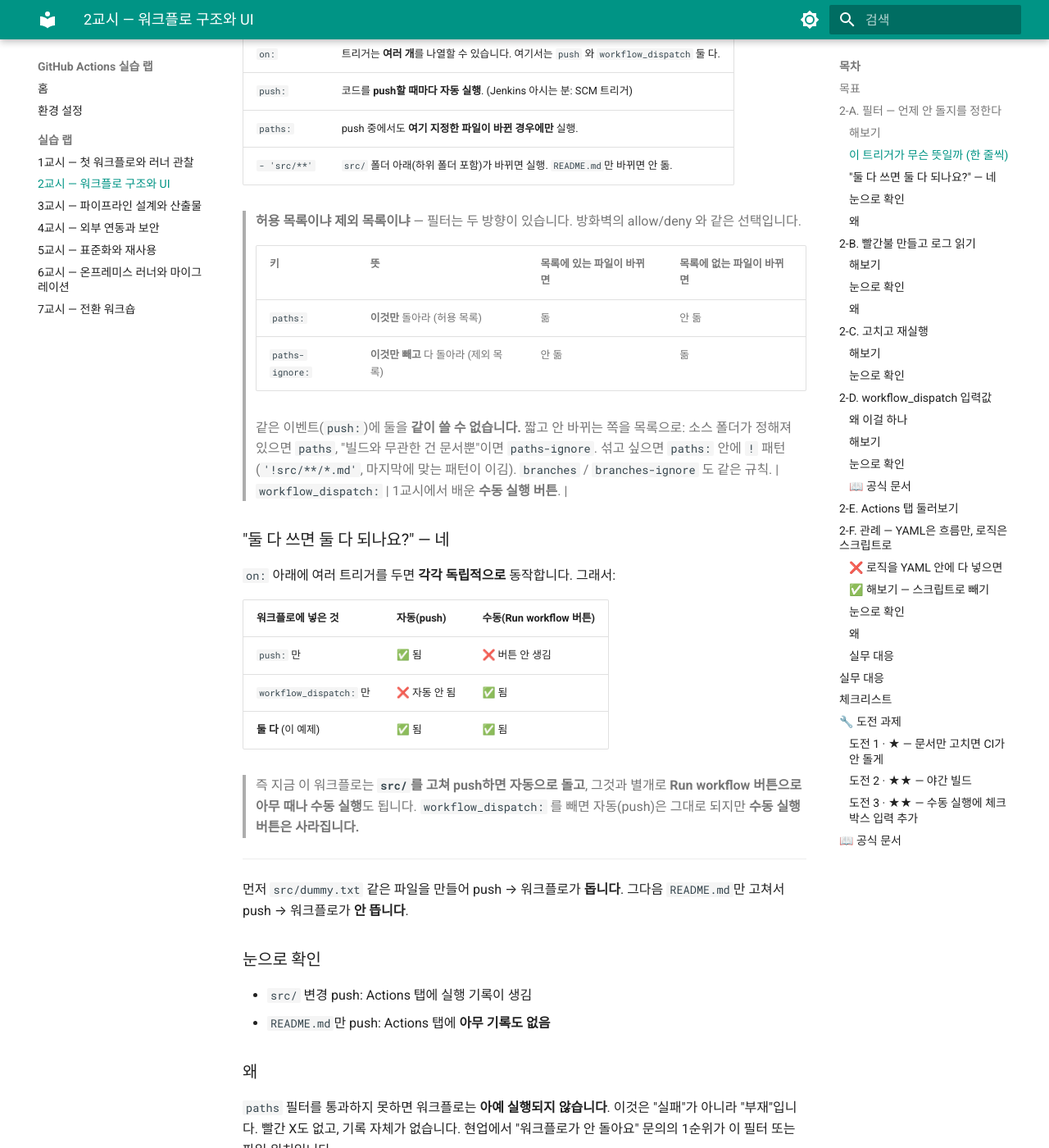
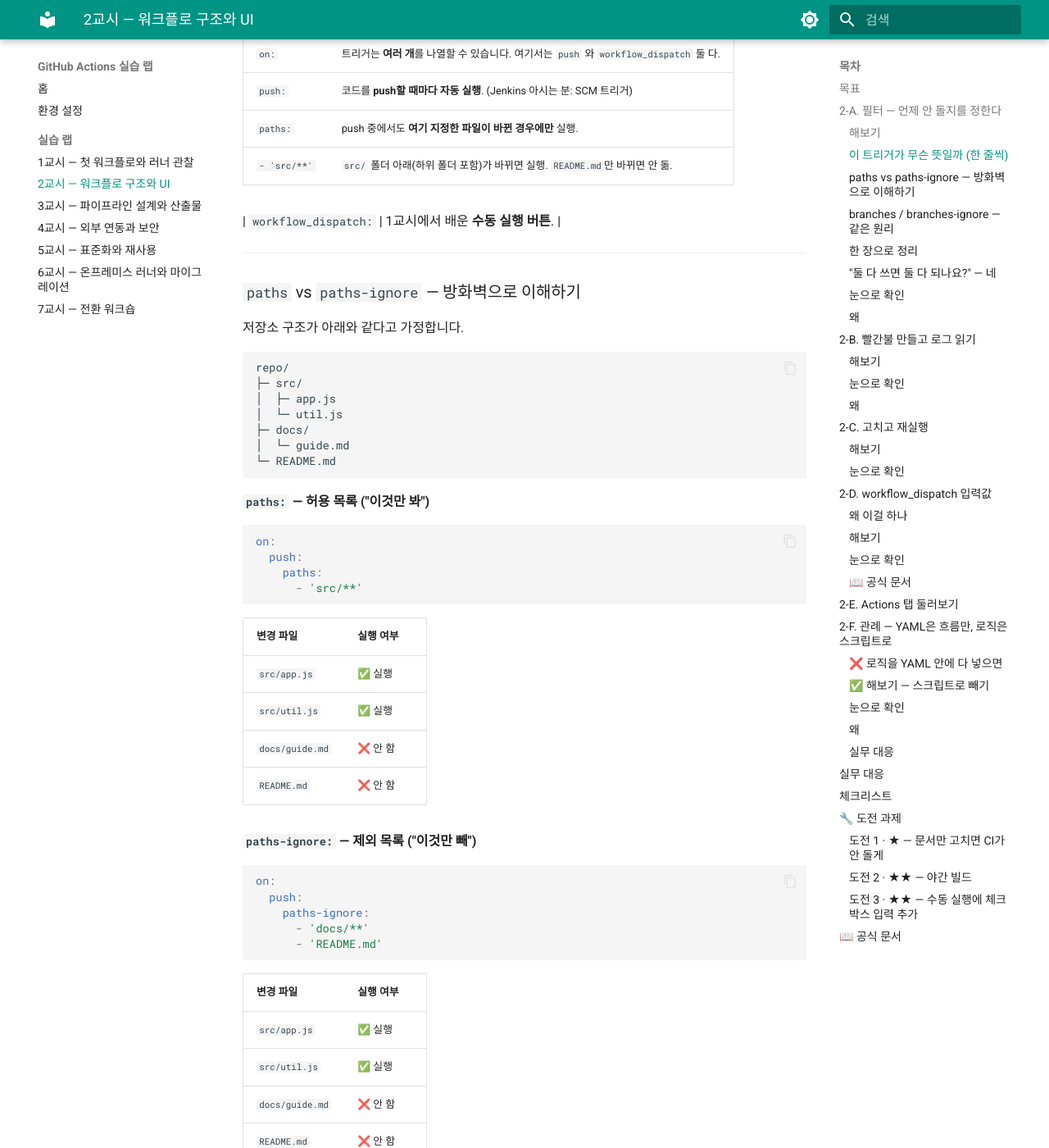
Before and after one commit to skilleat-labs/actions-lab, an MkDocs documentation site: the page built from docs/labs/lab2-structure-ui.md, in a window 1280 px wide and 1400 px high, scrolled down 917 px. Shown: the whole window at 82% size. Built offline with MkDocs 1.6.1 and Material for MkDocs 9.7.7, drawn with Linux system fonts in a browser that asks for light colours; some of the changed text lies outside the part shown.

Commit message:
lab2: paths/paths-ignore/branches 상세 설명 추가
방화벽 비유, 허용/제외 목록 표, ! 패턴 순서 주의,
branches+paths AND 조건, 한 장 정리 표 포함.

Co-Authored-By: Claude Sonnet 4.6 <noreply@anthropic.com>

````diff
--- a/docs/labs/lab2-structure-ui.md
+++ b/docs/labs/lab2-structure-ui.md
@@ -40,16 +40,171 @@ jobs:
 | `paths:` | push 중에서도 **여기 지정한 파일이 바뀐 경우에만** 실행. |
 | `- 'src/**'` | `src/` 폴더 아래(하위 폴더 포함)가 바뀌면 실행. `README.md`만 바뀌면 안 돎. |
 
-> **허용 목록이냐 제외 목록이냐** — 필터는 두 방향이 있습니다. 방화벽의 allow/deny 와 같은 선택입니다.
->
-> | 키 | 뜻 | 목록에 있는 파일이 바뀌면 | 목록에 없는 파일이 바뀌면 |
-> |---|---|---|---|
-> | `paths:` | **이것만** 돌아라 (허용 목록) | 돎 | 안 돎 |
-> | `paths-ignore:` | **이것만 빼고** 다 돌아라 (제외 목록) | 안 돎 | 돎 |
->
-> 같은 이벤트(`push:`)에 둘을 **같이 쓸 수 없습니다.** 짧고 안 바뀌는 쪽을 목록으로: 소스 폴더가 정해져 있으면 `paths`, "빌드와 무관한 건 문서뿐"이면 `paths-ignore`.
-> 섞고 싶으면 `paths:` 안에 `!` 패턴 (`'!src/**/*.md'`, 마지막에 맞는 패턴이 이김). `branches` / `branches-ignore` 도 같은 규칙.
 | `workflow_dispatch:` | 1교시에서 배운 **수동 실행 버튼**. |
+
+---
+
+### `paths` vs `paths-ignore` — 방화벽으로 이해하기
+
+저장소 구조가 아래와 같다고 가정합니다.
+
+```text
+repo/
+├─ src/
+│  ├─ app.js
+│  └─ util.js
+├─ docs/
+│  └─ guide.md
+└─ README.md
+```
+
+**`paths:` — 허용 목록 ("이것만 봐")**
+
+```yaml
+on:
+  push:
+    paths:
+      - 'src/**'
+```
+
+| 변경 파일 | 실행 여부 |
+|-----------|----------|
+| `src/app.js` | ✅ 실행 |
+| `src/util.js` | ✅ 실행 |
+| `docs/guide.md` | ❌ 안 함 |
+| `README.md` | ❌ 안 함 |
+
+**`paths-ignore:` — 제외 목록 ("이것만 빼")**
+
+```yaml
+on:
+  push:
+    paths-ignore:
+      - 'docs/**'
+      - 'README.md'
+```
+
+| 변경 파일 | 실행 여부 |
+|-----------|----------|
+| `src/app.js` | ✅ 실행 |
+| `src/util.js` | ✅ 실행 |
+| `docs/guide.md` | ❌ 안 함 |
+| `README.md` | ❌ 안 함 |
+
+!!! info "어느 쪽을 쓸지 고르는 기준"
+    ```text
+    "소스가 src/에만 있다"  →  paths: ['src/**']
+    "빌드와 무관한 건 문서뿐"  →  paths-ignore: ['docs/**', '*.md']
+    ```
+    짧고 잘 안 바뀌는 쪽을 목록으로 씁니다.
+
+**같은 이벤트에 둘을 동시에 쓸 수 없다**
+
+```yaml
+# ❌ 이렇게 하면 오류
+on:
+  push:
+    paths:
+      - 'src/**'
+    paths-ignore:
+      - 'src/**/*.md'
+```
+
+이럴 때는 `paths:` 안에서 `!` 패턴으로 제외합니다.
+
+```yaml
+# ✅ 이렇게
+on:
+  push:
+    paths:
+      - 'src/**'
+      - '!src/**/*.md'
+```
+
+| 변경 파일 | 실행 여부 |
+|-----------|----------|
+| `src/app.js` | ✅ 실행 |
+| `src/util.js` | ✅ 실행 |
+| `src/docs/readme.md` | ❌ 안 함 |
+
+??? warning "`!` 패턴에서 순서가 중요한 이유"
+    패턴은 **위에서 아래로 마지막 매칭이 이깁니다.**
+
+    ```yaml
+    paths:
+      - 'src/**'         # ① src 전체 허용
+      - '!src/**/*.md'   # ② 그 중 .md 제외  → ②가 마지막이므로 .md는 제외
+    ```
+
+    순서를 바꾸면 결과가 달라집니다.
+
+    ```yaml
+    paths:
+      - '!src/**/*.md'   # ① .md 제외 (아직 아무것도 허용 안 함)
+      - 'src/**'         # ② src 전체 허용  → ②가 마지막이므로 .md도 실행됨 ⚠️
+    ```
+
+    **규칙: 넓은 허용 먼저, 좁은 제외 나중.**
+
+---
+
+### `branches` / `branches-ignore` — 같은 원리
+
+`paths` / `paths-ignore` 와 완전히 동일한 구조입니다.
+
+```yaml
+# main 브랜치 push만 실행
+on:
+  push:
+    branches:
+      - main
+```
+
+```yaml
+# docs 브랜치 push만 제외하고 실행
+on:
+  push:
+    branches-ignore:
+      - docs
+```
+
+??? question "`branches`와 `paths`를 같이 쓰면 AND 조건인가요?"
+    **네, AND 조건입니다.**
+
+    ```yaml
+    on:
+      push:
+        branches:
+          - main
+        paths:
+          - 'src/**'
+    ```
+
+    위 설정의 실행 조건:
+
+    | 브랜치 | 변경 파일 | 실행 여부 |
+    |--------|-----------|----------|
+    | `main` | `src/app.js` | ✅ 실행 |
+    | `main` | `README.md` | ❌ 안 함 (paths 불통과) |
+    | `feature/x` | `src/app.js` | ❌ 안 함 (branches 불통과) |
+    | `feature/x` | `README.md` | ❌ 안 함 (둘 다 불통과) |
+
+    즉 **"main 브랜치에 src/ 아래 파일이 바뀔 때"만** 실행됩니다.
+
+---
+
+### 한 장으로 정리
+
+| | `push` + `paths` | `workflow_dispatch` |
+|---|---|---|
+| **실행 주체** | 자동 (파일 변경 감지) | 사람 (Run workflow 버튼) |
+| **필터 방향** | `paths` 허용 / `paths-ignore` 제외 | 필터 없음 (항상 실행 가능) |
+| **기록 없음** | 필터 불통과 시 기록 자체 미생성 | 버튼이 없으면 실행 불가 |
+| **실무 용도** | CI — 소스 변경 시 자동 빌드 | 수동 배포, 긴급 재실행 |
+
+> **"`paths`는 실행 대상을 고르는 허용 목록이고, `paths-ignore`는 실행에서 뺄 대상을 고르는 제외 목록입니다."**
+
+---
 
 ### "둘 다 쓰면 둘 다 되나요?" — 네
 
````
